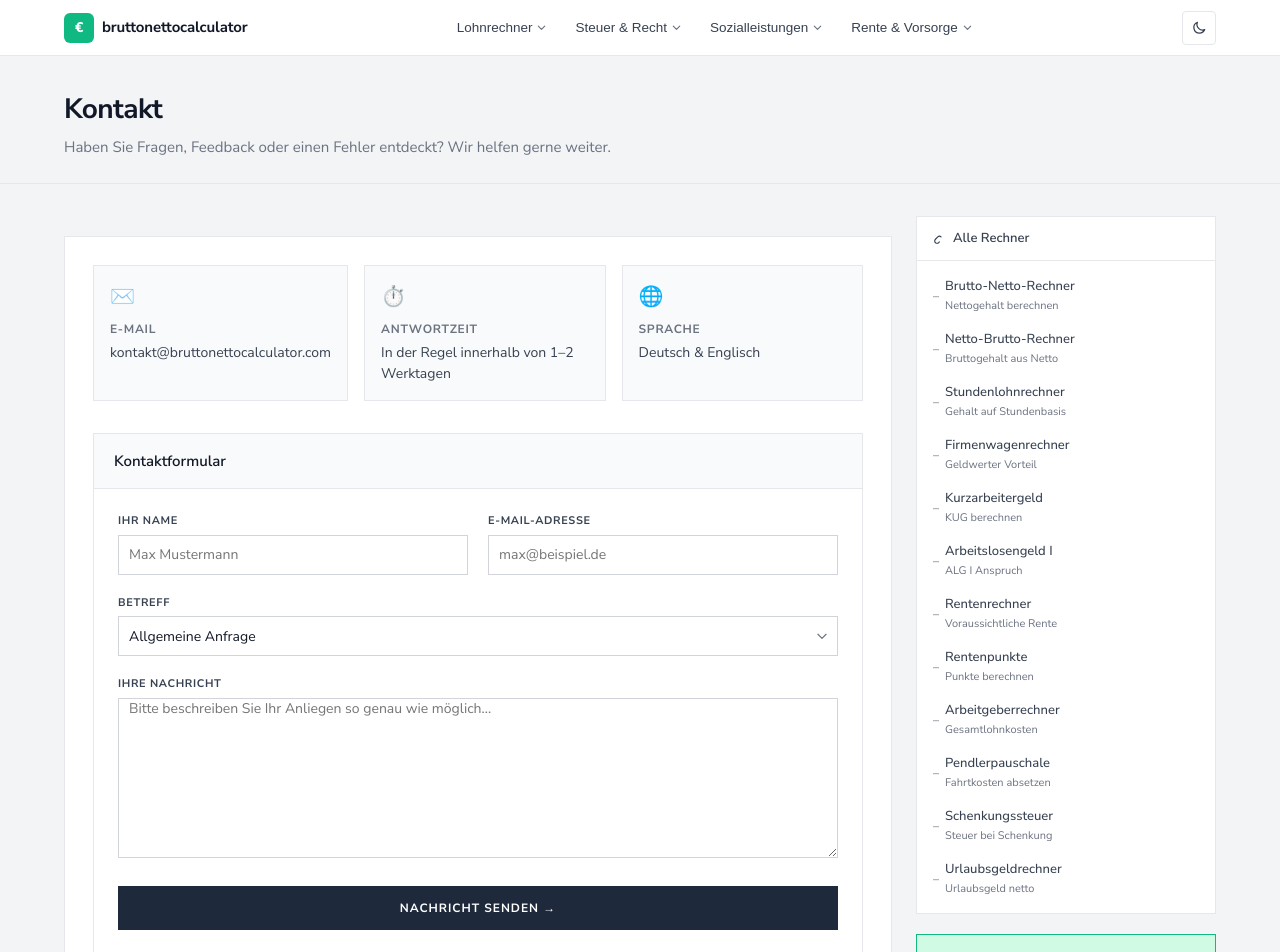
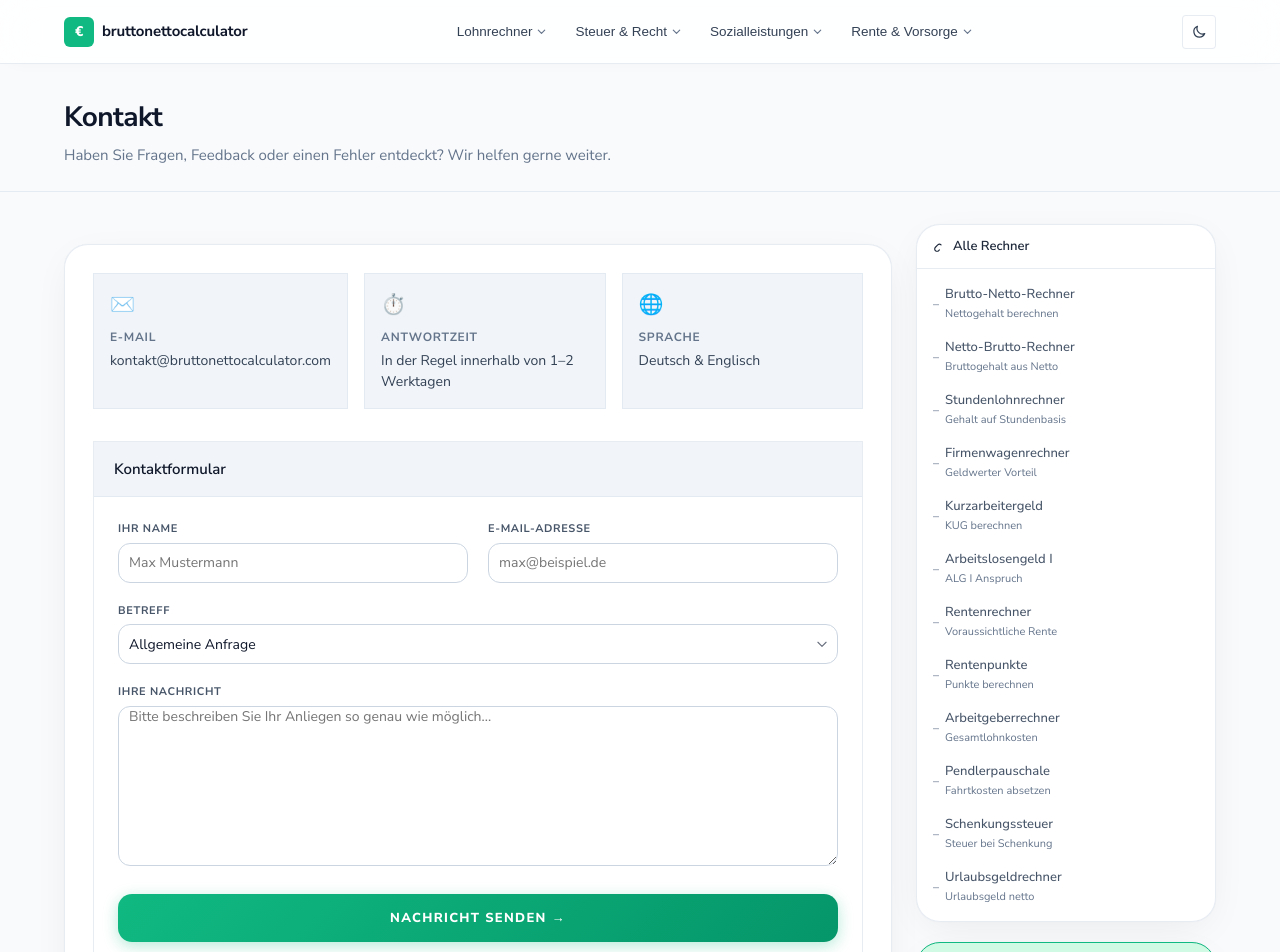
Before and after one commit to monildomadiya/bruttonettocalculator, a Next.js app: page /kontakt in a window 1280 px wide. Shown: the top 952 px of the page. Built offline with nearby package versions, Linux system fonts and the light colour scheme.

Commit message:
Overhaul UI to premium TDEE.TECH aesthetic with glassmorphism

```diff
--- a/src/app/globals.css
+++ b/src/app/globals.css
@@ -8,84 +8,87 @@
 }
 
 :root {
-  --bg-page: #f3f4f6;
-  --bg-card: #ffffff;
-  --bg-header: #ffffff;
-  --bg-sidebar: #ffffff;
+  --bg-page: #f8fafc;
+  --bg-card: rgba(255, 255, 255, 0.95);
+  --bg-header: rgba(255, 255, 255, 0.85);
+  --bg-sidebar: rgba(255, 255, 255, 0.95);
   --bg-input: #ffffff;
-  --bg-result: #f9fafb;
-  --bg-tab-active: #1e293b;
-  --bg-btn-primary: #1e293b;
-  --bg-btn-hover: #0f172a;
+  --bg-result: #f1f5f9;
+  --bg-tab-active: #10b981;
+  --bg-btn-primary: linear-gradient(135deg, #10b981 0%, #059669 100%);
+  --bg-btn-hover: linear-gradient(135deg, #34d399 0%, #10b981 100%);
   --bg-tag: #f1f5f9;
 
-  --border-color: #e5e7eb;
-  --border-input: #d1d5db;
+  --border-color: rgba(226, 232, 240, 0.8);
+  --border-input: #cbd5e1;
   --border-focus: #10b981;
 
-  --text-heading: #111827;
-  --text-body: #374151;
-  --text-muted: #6b7280;
-  --text-label: #374151;
+  --text-heading: #0f172a;
+  --text-body: #334155;
+  --text-muted: #64748b;
+  --text-label: #475569;
   --text-tab-active: #ffffff;
-  --text-tab-inactive: #6b7280;
+  --text-tab-inactive: #64748b;
   --text-btn: #ffffff;
   --text-link: #10b981;
-  --text-sidebar-heading: #374151;
-  --text-sidebar-link: #374151;
-  --text-ad: #9ca3af;
+  --text-sidebar-heading: #1e293b;
+  --text-sidebar-link: #475569;
+  --text-ad: #94a3b8;
 
   --accent: #10b981;
   --accent-light: #d1fae5;
-  --accent-dark: #059669;
+  --accent-dark: #047857;
   --danger: #ef4444;
   --warn: #f59e0b;
 
-  --shadow-card: none;
-  --shadow-header: none;
-  --radius-card: 0;
-  --radius-input: 0;
-  --radius-btn: 0;
-  --radius-tab: 0;
+  --shadow-card: 0 10px 40px -10px rgba(0,0,0,0.08), 0 0 1px rgba(0,0,0,0.1);
+  --shadow-card-hover: 0 15px 50px -10px rgba(0,0,0,0.12), 0 0 1px rgba(0,0,0,0.1);
+  --shadow-header: 0 4px 20px -10px rgba(0,0,0,0.05);
 
-  --transition: all 0.15s ease;
+  --radius-card: 24px;
+  --radius-input: 12px;
+  --radius-btn: 14px;
+  --radius-tab: 12px;
+
+  --transition: all 0.25s cubic-bezier(0.4, 0, 0.2, 1);
   --font: var(--font-nunito), 'Nunito Sans', -apple-system, BlinkMacSystemFont, 'Segoe UI', sans-serif;
 }
 
 /* ── DARK MODE TOKENS ── */
 [data-theme="dark"] {
-  --bg-page: #0f172a;
-  --bg-card: #1e293b;
-  --bg-header: #1e293b;
-  --bg-sidebar: #1e293b;
-  --bg-input: #0f172a;
-  --bg-result: #162032;
+  --bg-page: #020617;
+  --bg-card: rgba(15, 23, 42, 0.7);
+  --bg-header: rgba(15, 23, 42, 0.6);
+  --bg-sidebar: rgba(15, 23, 42, 0.7);
+  --bg-input: rgba(30, 41, 59, 0.6);
+  --bg-result: rgba(30, 41, 59, 0.4);
   --bg-tab-active: #10b981;
-  --bg-btn-primary: #10b981;
-  --bg-btn-hover: #059669;
-  --bg-tag: #243047;
+  --bg-btn-primary: linear-gradient(135deg, #10b981 0%, #059669 100%);
+  --bg-btn-hover: linear-gradient(135deg, #34d399 0%, #10b981 100%);
+  --bg-tag: rgba(30, 41, 59, 0.8);
 
-  --border-color: #334155;
-  --border-input: #334155;
+  --border-color: rgba(51, 65, 85, 0.6);
+  --border-input: rgba(71, 85, 105, 0.5);
   --border-focus: #34d399;
 
-  --text-heading: #f1f5f9;
+  --text-heading: #f8fafc;
   --text-body: #cbd5e1;
-  --text-muted: #64748b;
-  --text-label: #94a3b8;
-  --text-tab-active: #0f172a;
-  --text-tab-inactive: #64748b;
-  --text-btn: #0f172a;
+  --text-muted: #94a3b8;
+  --text-label: #cbd5e1;
+  --text-tab-active: #ffffff;
+  --text-tab-inactive: #94a3b8;
+  --text-btn: #ffffff;
   --text-link: #34d399;
-  --text-sidebar-heading: #e2e8f0;
-  --text-sidebar-link: #94a3b8;
+  --text-sidebar-heading: #f1f5f9;
+  --text-sidebar-link: #cbd5e1;
 
   --accent: #10b981;
-  --accent-light: #064e3b;
+  --accent-light: rgba(16, 185, 129, 0.15);
   --accent-dark: #34d399;
   --danger: #f87171;
 
-  --shadow-card: none;
+  --shadow-card: 0 10px 40px -10px rgba(0,0,0,0.5), 0 0 1px rgba(255,255,255,0.1);
+  --shadow-card-hover: 0 15px 50px -10px rgba(0,0,0,0.6), 0 0 1px rgba(255,255,255,0.15);
 }
 
 html, body {
@@ -132,10 +135,14 @@ html, body {
   top: 0;
   z-index: 100;
   background: var(--bg-header);
+  backdrop-filter: blur(20px);
+  -webkit-backdrop-filter: blur(20px);
   border-bottom: 1px solid var(--border-color);
-  height: 56px;
+  box-shadow: var(--shadow-header);
+  height: 64px;
   display: flex;
   align-items: center;
+  transition: var(--transition);
 }
 
 .site-header-inner {
@@ -392,10 +399,18 @@ html, body {
 
 .calc-card {
   background: var(--bg-card);
+  backdrop-filter: blur(20px);
+  -webkit-backdrop-filter: blur(20px);
   border: 1px solid var(--border-color);
   border-radius: var(--radius-card);
   box-shadow: var(--shadow-card);
   overflow: hidden;
+  transition: var(--transition);
+}
+
+.calc-card:hover {
+  box-shadow: var(--shadow-card-hover);
+  transform: translateY(-2px);
 }
 
 .calc-card-title {
@@ -626,23 +641,41 @@ html, body {
 /* Primary Button */
 .btn-calculate {
   width: 100%;
-  height: 44px;
+  height: 48px;
   background: var(--bg-btn-primary);
   color: var(--text-btn);
   border: none;
   border-radius: var(--radius-btn);
   font-family: var(--font);
-  font-size: 12px;
-  font-weight: 700;
-  letter-spacing: 0.08em;
+  font-size: 13px;
+  font-weight: 800;
+  letter-spacing: 0.1em;
   text-transform: uppercase;
   cursor: pointer;
   transition: var(--transition);
-  margin-top: 6px;
+  margin-top: 12px;
+  box-shadow: 0 4px 15px rgba(16, 185, 129, 0.3);
+  position: relative;
+  overflow: hidden;
+}
+
+.btn-calculate::before {
+  content: '';
+  position: absolute;
+  top: 0; left: 0; right: 0; bottom: 0;
+  background: linear-gradient(to right, transparent, rgba(255,255,255,0.2), transparent);
+  transform: translateX(-100%);
+  transition: transform 0.5s ease;
 }
 
 .btn-calculate:hover {
   background: var(--bg-btn-hover);
+  transform: translateY(-2px);
+  box-shadow: 0 6px 20px rgba(16, 185, 129, 0.4);
+}
+
+.btn-calculate:hover::before {
+  transform: translateX(100%);
 }
 
 /* =========================================
@@ -798,10 +831,18 @@ html, body {
 
 .sidebar-card {
   background: var(--bg-card);
+  backdrop-filter: blur(20px);
+  -webkit-backdrop-filter: blur(20px);
   border: 1px solid var(--border-color);
   border-radius: var(--radius-card);
   box-shadow: var(--shadow-card);
   overflow: hidden;
+  transition: var(--transition);
+}
+
+.sidebar-card:hover {
+  box-shadow: var(--shadow-card-hover);
+  transform: translateY(-2px);
 }
 
 .ad-placeholder {
@@ -907,11 +948,18 @@ html, body {
 
 .seo-section {
   background: var(--bg-card);
+  backdrop-filter: blur(20px);
+  -webkit-backdrop-filter: blur(20px);
   border: 1px solid var(--border-color);
   border-radius: var(--radius-card);
   box-shadow: var(--shadow-card);
   padding: 28px;
   margin-top: 20px;
+  transition: var(--transition);
+}
+
+.seo-section:hover {
+  box-shadow: var(--shadow-card-hover);
 }
 
 .seo-section h2 {
```
